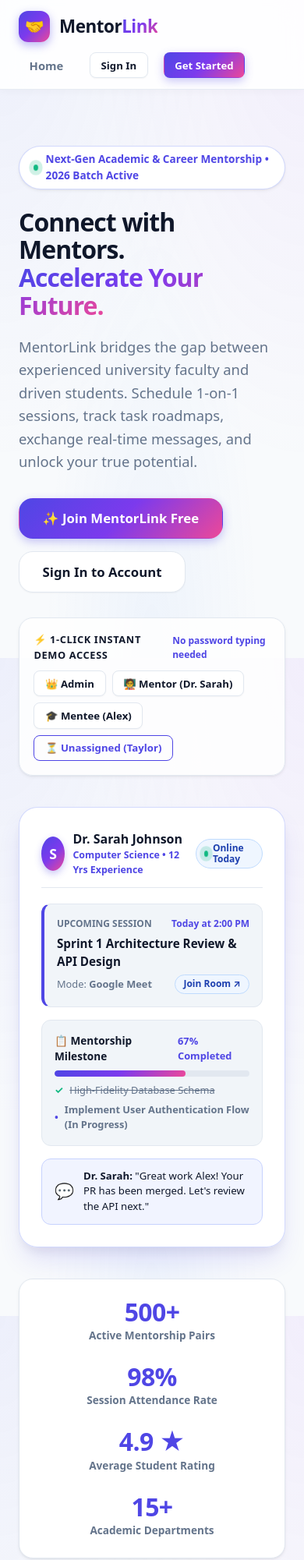
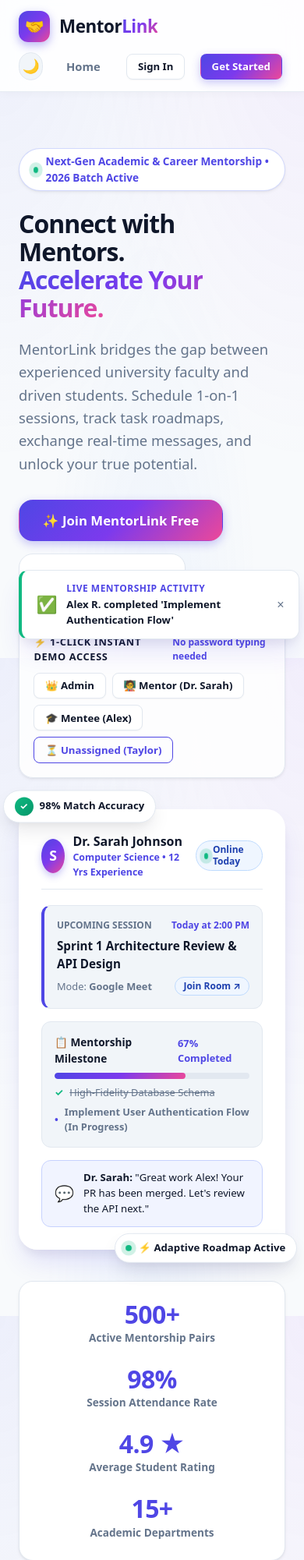
Before and after one commit to aishwaryakumawat5-sys/MentorLink, a Flask app: page / in a window 390 px wide. Shown: the top 2001 px of the page at 78% size. Run offline with Flask 3, Linux system fonts and the light colour scheme.

Commit message:
UI Overhaul: Dark/Light Mode, floating showcase badges, subtle activity ticker, and enhanced responsive styling

```diff
--- a/static/css/style.css
+++ b/static/css/style.css
@@ -65,6 +65,156 @@
   --transition-fast: 0.15s ease;
   --transition-normal: 0.25s cubic-bezier(0.16, 1, 0.3, 1);
   --font-family: system-ui, -apple-system, BlinkMacSystemFont, "Segoe UI", Roboto, "Helvetica Neue", Arial, sans-serif;
+}
+
+/* ==========================================
+   Dark Mode Theme System
+   ========================================== */
+[data-theme="dark"] {
+  --bg-page: #0b0f19;
+  --bg-surface: #111827;
+  --bg-subtle: #1f2937;
+  --bg-hover: #1e293b;
+
+  --text-main: #f8fafc;
+  --text-muted: #94a3b8;
+  --text-light: #64748b;
+  --text-inverse: #0f172a;
+
+  --border: #1e293b;
+  --border-focus: #6366f1;
+
+  --shadow-sm: 0 2px 4px 0 rgba(0, 0, 0, 0.3);
+  --shadow-md: 0 6px 16px -2px rgba(0, 0, 0, 0.4);
+  --shadow-lg: 0 12px 28px -4px rgba(0, 0, 0, 0.5);
+  --shadow-xl: 0 24px 38px -6px rgba(0, 0, 0, 0.6);
+  --shadow-glow: 0 0 30px rgba(99, 102, 241, 0.45);
+}
+
+[data-theme="dark"] body {
+  background-color: var(--bg-page);
+  background-image:
+    radial-gradient(at 0% 0%, rgba(99, 102, 241, 0.15) 0px, transparent 50%),
+    radial-gradient(at 100% 0%, rgba(168, 85, 247, 0.12) 0px, transparent 50%),
+    radial-gradient(at 50% 100%, rgba(6, 182, 212, 0.1) 0px, transparent 50%);
+}
+
+[data-theme="dark"] .site-header {
+  background: rgba(17, 24, 39, 0.85);
+  border-bottom: 1px solid var(--border);
+}
+
+[data-theme="dark"] .card,
+[data-theme="dark"] .dashboard-nav-card,
+[data-theme="dark"] .feature-card,
+[data-theme="dark"] .step-card,
+[data-theme="dark"] .mentor-showcase-card {
+  background: #111827 !important;
+  border-color: #1e293b !important;
+}
+
+[data-theme="dark"] .form-control,
+[data-theme="dark"] .form-select {
+  background: #1f2937;
+  border-color: #374151;
+  color: #f8fafc;
+}
+
+[data-theme="dark"] .btn-secondary {
+  background: #1f2937;
+  border-color: #374151;
+  color: #f8fafc;
+}
+
+[data-theme="dark"] .btn-secondary:hover {
+  background: #374151;
+}
+
+[data-theme="dark"] .hero-mockup-card {
+  background: rgba(17, 24, 39, 0.85) !important;
+  border-color: #374151 !important;
+}
+
+[data-theme="dark"] .mockup-widget {
+  background: #1f2937 !important;
+  border-color: #374151 !important;
+}
+
+[data-theme="dark"] .stats-strip {
+  background: #111827 !important;
+  border-color: #1e293b !important;
+}
+
+/* Theme Toggle Button */
+.theme-toggle-btn {
+  background: var(--bg-subtle);
+  border: 1px solid var(--border);
+  color: var(--text-main);
+  border-radius: var(--radius-full);
+  width: 2.25rem;
+  height: 2.25rem;
+  display: flex;
+  align-items: center;
+  justify-content: center;
+  font-size: 1.1rem;
+  cursor: pointer;
+  transition: all var(--transition-fast);
+}
+
+.theme-toggle-btn:hover {
+  transform: rotate(18deg) scale(1.08);
+  border-color: var(--primary);
+  background: var(--primary-light);
+}
+
+/* Floating Animation & Shimmer */
+@keyframes floatSlow {
+  0%, 100% { transform: translateY(0px); }
+  50% { transform: translateY(-8px); }
+}
+
+@keyframes pulseGlow {
+  0%, 100% { box-shadow: 0 0 15px rgba(79, 70, 229, 0.3); }
+  50% { box-shadow: 0 0 35px rgba(79, 70, 229, 0.65); }
+}
+
+.floating-pill {
+  animation: floatSlow 4s ease-in-out infinite;
+}
+
+.floating-pill-delay {
+  animation: floatSlow 4.5s ease-in-out 1.5s infinite;
+}
+
+.card:hover, .feature-card:hover {
+  transform: translateY(-4px);
+  box-shadow: var(--shadow-xl);
+  transition: all var(--transition-normal);
+}
+
+/* Live Activity Social Proof Toast */
+.live-activity-toast {
+  position: fixed;
+  bottom: 1.5rem;
+  left: 1.5rem;
+  background: var(--bg-surface);
+  border: 1px solid var(--border);
+  border-left: 4px solid var(--accent-emerald);
+  border-radius: var(--radius-md);
+  padding: 0.85rem 1.15rem;
+  box-shadow: var(--shadow-xl);
+  display: flex;
+  align-items: center;
+  gap: 0.75rem;
+  z-index: 1000;
+  max-width: 360px;
+  animation: slideInToast 0.4s cubic-bezier(0.16, 1, 0.3, 1);
+  transition: opacity 0.3s ease, transform 0.3s ease;
+}
+
+@keyframes slideInToast {
+  from { opacity: 0; transform: translateY(20px) scale(0.95); }
+  to { opacity: 1; transform: translateY(0) scale(1); }
 }
 
 /* CSS Reset & Base */
--- a/static/js/app.js
+++ b/static/js/app.js
@@ -48,11 +48,97 @@ document.addEventListener("DOMContentLoaded", () => {
     }
   });
 
+  // Initialize Theme from localStorage or system preference
+  initTheme();
+
+  // Start Live Activity Social-Proof Toasts (Runs subtly on landing page)
+  if (!document.getElementById("dashboard-root")) {
+    startLiveActivityTicker();
+  }
+
   // Check if we are on dashboard page
   if (document.getElementById("dashboard-root")) {
     initDashboard();
   }
 });
+
+// ==========================================
+// Dark / Light Theme Manager
+// ==========================================
+function initTheme() {
+  const savedTheme = localStorage.getItem("mentorlink-theme") || "light";
+  document.documentElement.setAttribute("data-theme", savedTheme);
+  updateThemeIcon(savedTheme);
+}
+
+function toggleTheme() {
+  const current = document.documentElement.getAttribute("data-theme") || "light";
+  const newTheme = current === "dark" ? "light" : "dark";
+  document.documentElement.setAttribute("data-theme", newTheme);
+  localStorage.setItem("mentorlink-theme", newTheme);
+  updateThemeIcon(newTheme);
+  showToast("Theme Updated", `Switched to ${newTheme === "dark" ? "Dark" : "Light"} mode`, "info", 1500);
+}
+
+function updateThemeIcon(theme) {
+  const icons = [document.getElementById("theme-icon"), document.getElementById("theme-icon-auth")];
+  icons.forEach((icon) => {
+    if (icon) {
+      icon.innerText = theme === "dark" ? "☀️" : "🌙";
+    }
+  });
+}
+
+// ==========================================
+// Live Activity Social Proof Simulation
+// ==========================================
+function startLiveActivityTicker() {
+  const activities = [
+    { title: "Task Completed", desc: "Alex R. completed 'Implement Authentication Flow'", icon: "✅" },
+    { title: "Session Scheduled", desc: "Dr. Sarah Johnson scheduled a meeting with Maya P.", icon: "📅" },
+    { title: "AI Diagnostic", desc: "Taylor K. identified Python data structures skill gap", icon: "🔍" },
+    { title: "New Match Made", desc: "Prof. David Chen matched with a Software Engineering student", icon: "🤝" },
+    { title: "Milestone Achieved", desc: "Jordan Lee completed Sprint 1 UX Review", icon: "⭐" },
+  ];
+
+  let index = 0;
+  setTimeout(() => {
+    showLiveActivity(activities[0]);
+    setInterval(() => {
+      index = (index + 1) % activities.length;
+      showLiveActivity(activities[index]);
+    }, 18000); // Trigger every 18 seconds
+  }, 4000);
+}
+
+function showLiveActivity(activity) {
+  const existing = document.querySelector(".live-activity-toast");
+  if (existing) existing.remove();
+
+  const toast = document.createElement("div");
+  toast.className = "live-activity-toast";
+  toast.innerHTML = `
+    <div style="font-size: 1.35rem;">${activity.icon}</div>
+    <div style="flex: 1;">
+      <div style="font-size: 0.75rem; font-weight: 800; color: var(--primary); text-transform: uppercase; letter-spacing: 0.04em;">
+        Live Mentorship Activity
+      </div>
+      <div style="font-size: 0.825rem; font-weight: 600; color: var(--text-main); margin-top: 2px;">
+        ${escapeHtml(activity.desc)}
+      </div>
+    </div>
+    <button onclick="this.parentElement.remove()" style="background: none; border: none; font-size: 1rem; color: var(--text-muted); cursor: pointer;">&times;</button>
+  `;
+  document.body.appendChild(toast);
+
+  setTimeout(() => {
+    if (toast.parentNode) {
+      toast.style.opacity = "0";
+      toast.style.transform = "translateY(20px)";
+      setTimeout(() => toast.remove(), 400);
+    }
+  }, 6500);
+}
 
 /**
  * Navigate to relevant dashboard tab based on feature card and user role
--- a/templates/base.html
+++ b/templates/base.html
@@ -54,11 +54,21 @@
 
             <button class="btn btn-sm btn-secondary" onclick="handleLogout()">Sign Out</button>
           {% else %}
+            <!-- Dark/Light Theme Switcher -->
+            <button class="theme-toggle-btn" id="theme-toggle-btn" onclick="toggleTheme()" title="Toggle Dark/Light Mode" aria-label="Toggle Theme">
+              <span id="theme-icon">🌙</span>
+            </button>
             <ul class="nav-links">
               <li><a href="{{ url_for('index') }}" class="nav-link">Home</a></li>
               <li><a href="{{ url_for('login_page') }}" class="btn btn-secondary btn-sm">Sign In</a></li>
               <li><a href="{{ url_for('register_page') }}" class="btn btn-primary btn-sm">Get Started</a></li>
             </ul>
+          {% endif %}
+          {% if current_user %}
+            <!-- Dark/Light Theme Switcher for Logged In User -->
+            <button class="theme-toggle-btn" id="theme-toggle-btn-auth" onclick="toggleTheme()" title="Toggle Dark/Light Mode" aria-label="Toggle Theme" style="margin-left: 0.35rem;">
+              <span id="theme-icon-auth">🌙</span>
+            </button>
           {% endif %}
         </div>
       </nav>
--- a/templates/index.html
+++ b/templates/index.html
@@ -61,9 +61,21 @@
         </div>
       </div>
 
-      <!-- Right Hero Column: Live Product Showcase Mockup -->
-      <div>
-        <div class="hero-mockup-card">
+      <!-- Right Hero Column: Live Product Showcase Mockup with Floating Badges -->
+      <div style="position: relative;">
+        <!-- Floating Pill 1: AI Match Score -->
+        <div class="floating-pill" style="position: absolute; top: -18px; left: -20px; z-index: 10; background: var(--bg-surface); border: 1px solid var(--border); box-shadow: var(--shadow-lg); padding: 0.5rem 0.85rem; border-radius: var(--radius-full); display: flex; align-items: center; gap: 0.5rem; font-size: 0.825rem; font-weight: 700;">
+          <span style="background: linear-gradient(135deg, #10b981, #059669); color: white; border-radius: 50%; width: 1.5rem; height: 1.5rem; display: flex; align-items: center; justify-content: center; font-size: 0.75rem;">✓</span>
+          <span>98% Match Accuracy</span>
+        </div>
+
+        <!-- Floating Pill 2: Live AI Signal -->
+        <div class="floating-pill-delay" style="position: absolute; bottom: -18px; right: -15px; z-index: 10; background: var(--bg-surface); border: 1px solid var(--border); box-shadow: var(--shadow-lg); padding: 0.5rem 0.85rem; border-radius: var(--radius-full); display: flex; align-items: center; gap: 0.5rem; font-size: 0.825rem; font-weight: 700;">
+          <span class="pulse-dot"></span>
+          <span>⚡ Adaptive Roadmap Active</span>
+        </div>
+
+        <div class="hero-mockup-card" style="box-shadow: var(--shadow-xl); border: 1px solid rgba(255, 255, 255, 0.4); backdrop-filter: blur(12px);">
           <div class="mockup-header">
             <div style="display: flex; align-items: center; gap: 0.65rem;">
               <div style="width: 2.75rem; height: 2.75rem; border-radius: 50%; background: var(--primary-gradient); color: white; display: flex; align-items: center; justify-content: center; font-weight: bold; font-size: 1.1rem; box-shadow: 0 4px 10px rgba(79, 70, 229, 0.3);">
```
Also changed, not shown: 1 other file.
